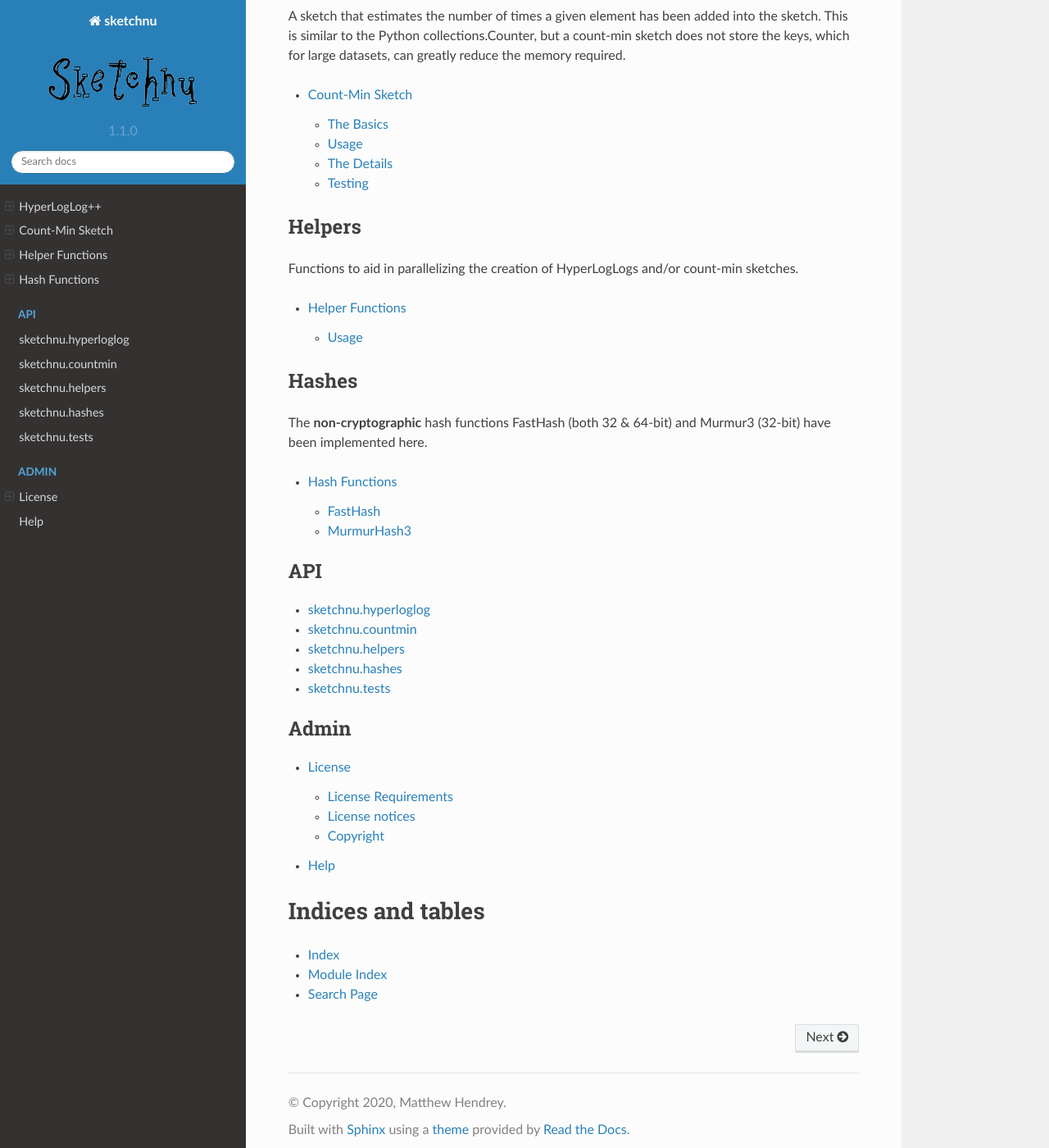
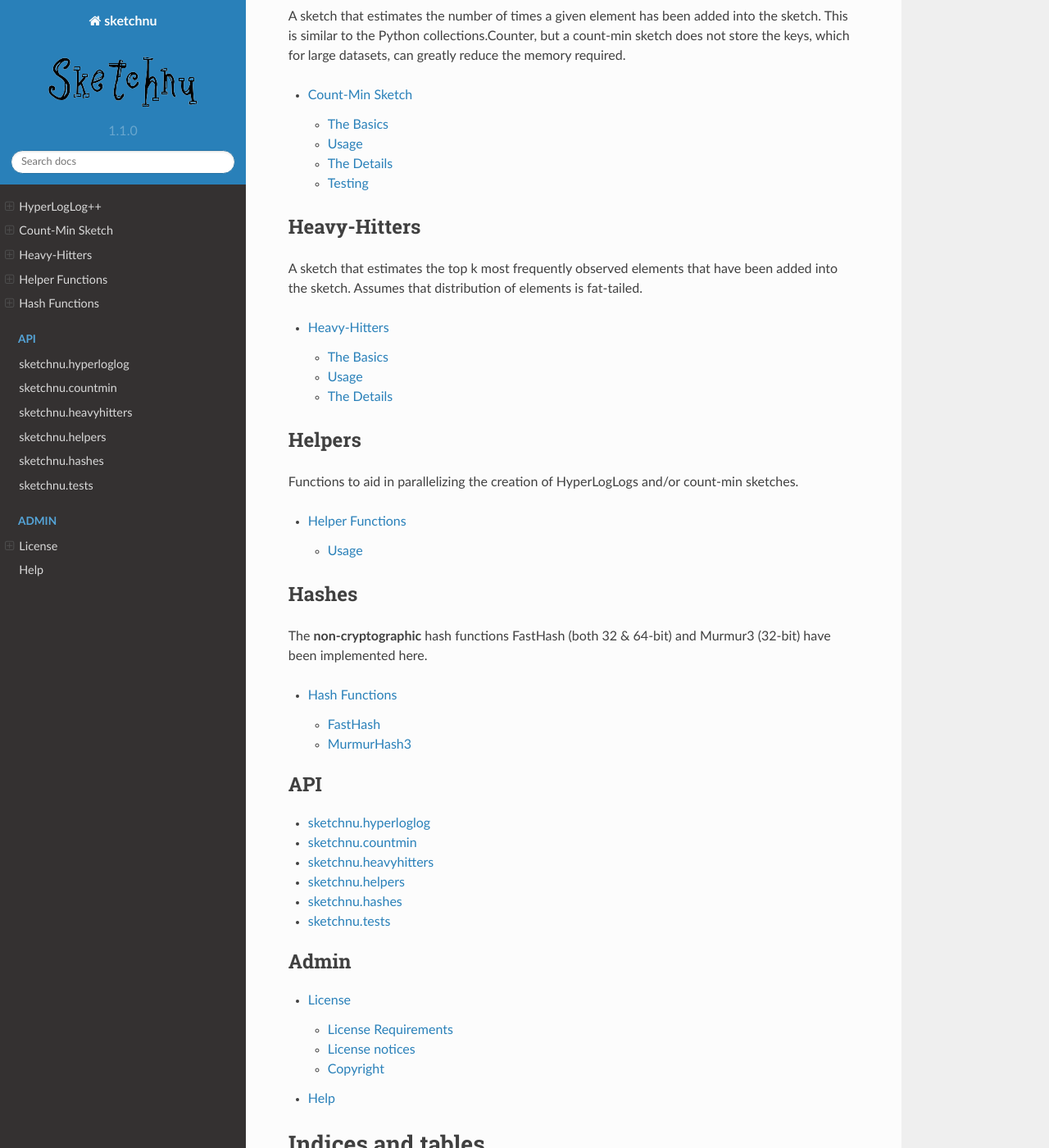
Before and after one commit to mhendrey/sketchnu, a Sphinx documentation site: the page built from docs/source/index.rst, in a window 1280 px wide and 1400 px high, scrolled down 1053 px. Shown: the whole window at 82% size. Built offline with Sphinx 7.4.7 and the Read the Docs theme 2.0.0, drawn with Linux system fonts in a browser that asks for light colours; some of the changed lines change nothing that is shown; some of the changed text lies outside the part shown.

Commit message:
Adding initial documentation for heavy-hitters section
More needs to be added, but this is a start

```diff
--- a/docs/source/conf.py
+++ b/docs/source/conf.py
@@ -18,7 +18,7 @@ import sketchnu
 # -- Project information -----------------------------------------------------
 
 project = 'sketchnu'
-copyright = '2020, Matthew Hendrey'
+copyright = '2022, Matthew Hendrey'
 author = 'Matthew Hendrey'
 
 version = sketchnu.__version__
--- /dev/null
+++ b/docs/source/heavyhitters.rst
@@ -0,0 +1,78 @@
+Heavy-Hitters
+=============
+
+The Basics
+----------
+
+A sketch that estimates the top k most frequently observed elements that have been
+added into the sketch.
+
+Usage
+-----
+
+::
+
+    import numpy as np
+    from sketchnu.heavyhitters import HeavyHitters
+
+    # Generate probabilities from zip distribution
+    # with slope = -s
+    def zipf(vocab_size:int, s:int=1):
+        denom = 0.0
+        for i in range(vocab_size):
+            denom += 1 / (i + 1) ** s
+
+        p = np.zeros(vocab_size, np.float64)
+        for k in range(1, vocab_size + 1):
+            p[k-1] = 1 / k ** s / denom
+
+        return p / p.sum()
+
+    top_k = 5
+
+    # Number of distinct elements in stream
+    vocab_size = 100000
+    # Need to see enough for the top k to appear
+    N = 1000000
+    # Zipf distribution with slope of -1
+    probs = zipf(vocab_size)
+    vocab = [f"{i:05}".encode("utf-8") for i in range(vocab_size)]
+
+    stream = np.random.choice(vocab, N, p=probs).tolist()
+    hh = HeavyHitters(
+        width=top_k*10, # Padding a little to reduce collisions
+        max_key_len=5,  # Each vocab member is just 5-bytes
+    )
+    hh.update(stream)
+
+    # Get results for the approximate top k most common elements
+    result = hh.query(top_k)
+
+    print(result)
+
+    # Get top k, but only if estimated count exceeds 10,000
+    r_threshold = hh.query(top_k, 10000)
+
+    print(r_threshold)
+
+    # Instantiate a second heavy-hitter with same parameters
+    hh2 = HeavyHitters(**hh.args)
+    # Add same elements more elements from a similar stream
+    stream = np.random.choice(vocab, N, p=probs).tolist()
+    hh2.update(stream)
+    # Now merge
+    hh.merge(hh2)
+
+    # Notice counts ~2x from before merge
+    result_merge = hh.query(top_k)
+
+    print(result_merge)
+
+The Details
+-----------
+
+This is an implementation of the topkapi algorithm published from
+
+A\. Mandal, H\. Jiang, A\. Shrivastava, and V\. Sarkar, "Topkapi: Parallel and Fast
+Sketches for Finding Top-K Frequent Elements", Advances in Neural Information
+Processing Systems **31**, (2018).
--- a/docs/source/index.rst
+++ b/docs/source/index.rst
@@ -30,6 +30,17 @@ memory required.
    :maxdepth: 2
 
    countmin
+
+Heavy-Hitters
+-------------
+
+A sketch that estimates the top k most frequently observed elements that have been
+added into the sketch. Assumes that distribution of elements is fat-tailed.
+
+.. toctree::
+   :maxdepth: 2
+
+   heavyhitters
 
 Helpers
 -------
--- a/docs/source/sketchnu.rst
+++ b/docs/source/sketchnu.rst
@@ -10,6 +10,14 @@ sketchnu.countmin
 -----------------
 
 .. automodule:: sketchnu.countmin
+   :members:
+   :undoc-members:
+   :show-inheritance:
+
+sketchnu.heavyhitters
+---------------------
+
+.. automodule:: sketchnu.heavyhitters
    :members:
    :undoc-members:
    :show-inheritance:
```
